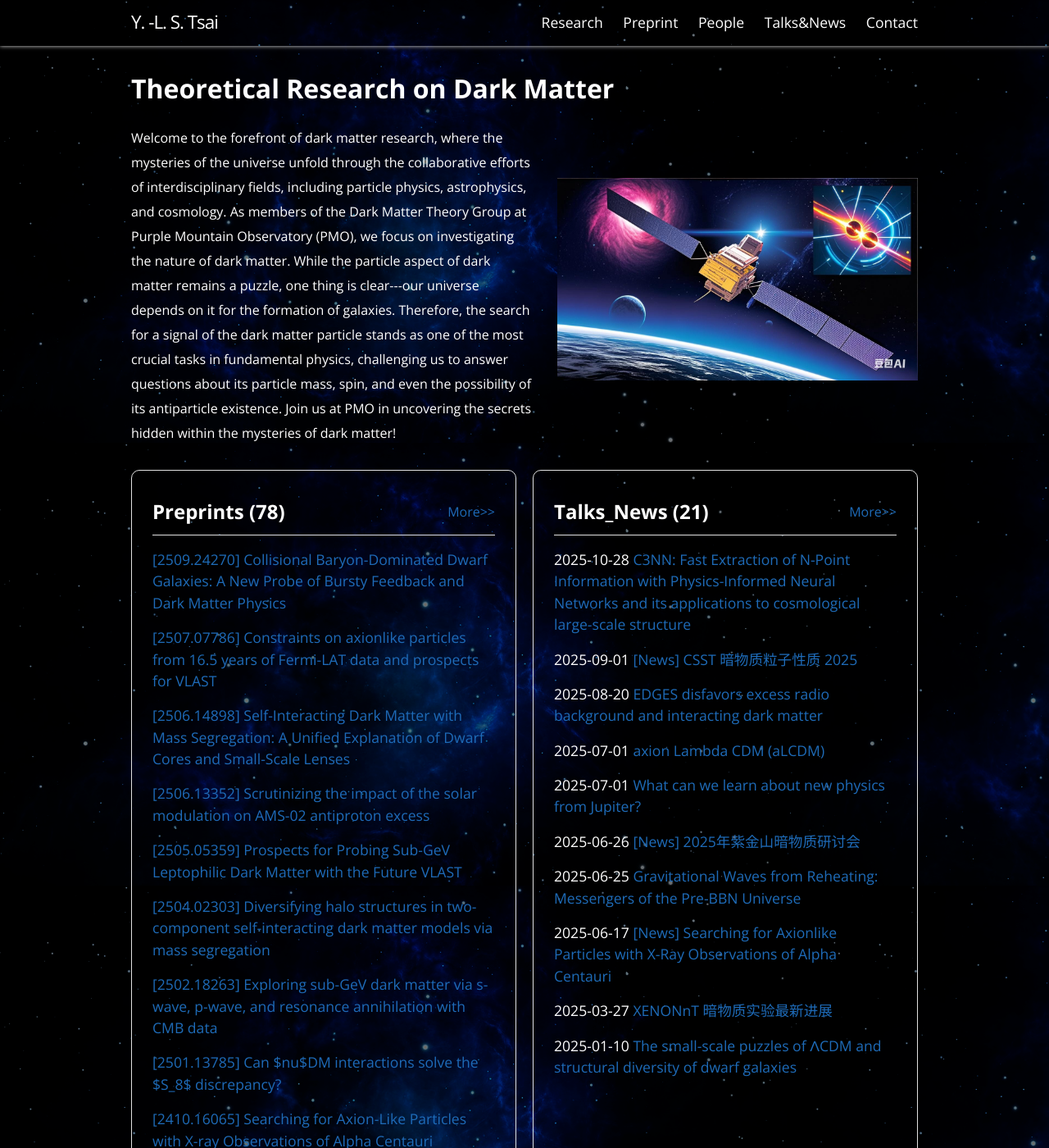
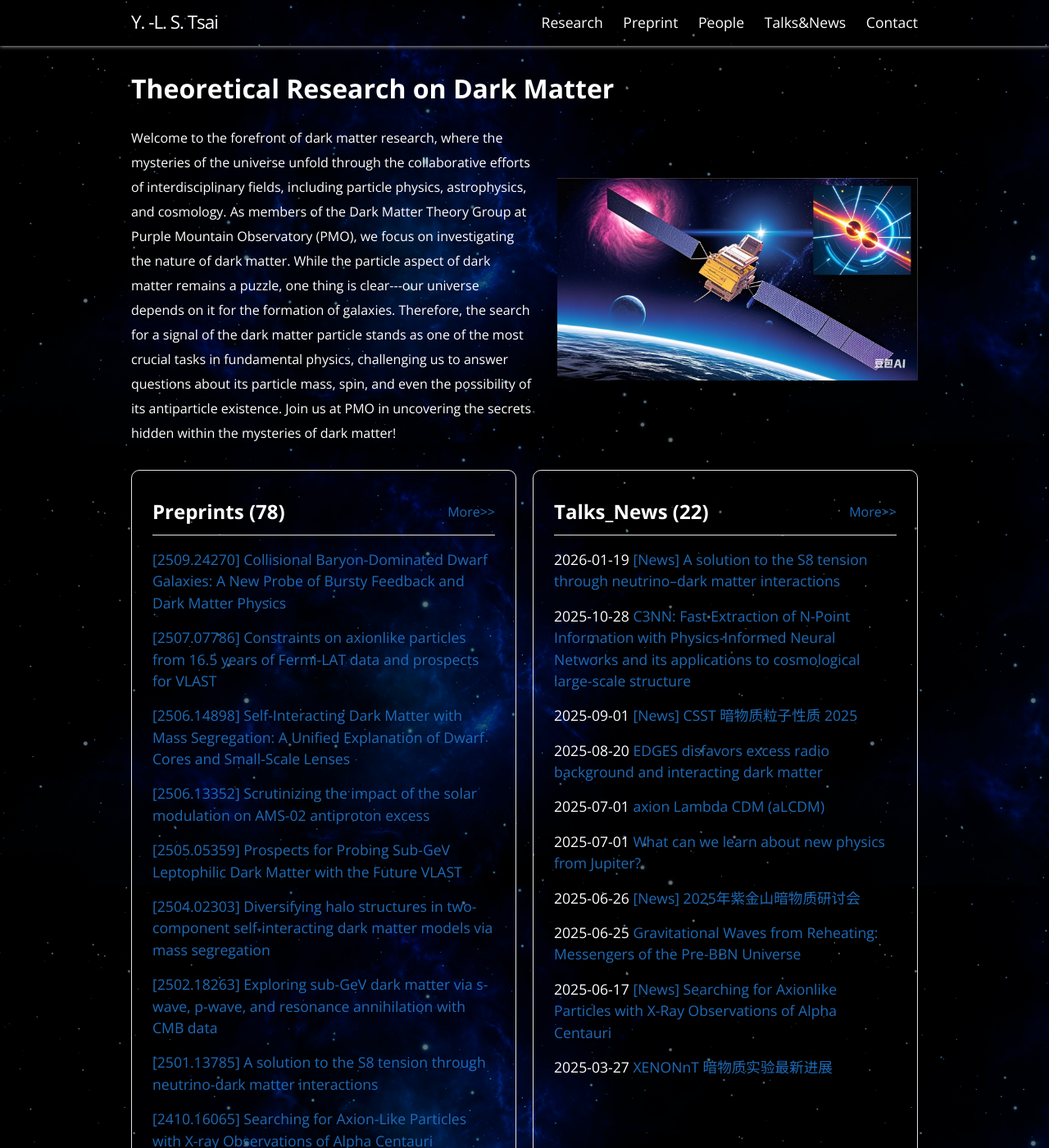
Before and after one commit to smingtsai/PMOdarkmatter, a Jekyll site: the page built from index.md, in a window 1280 px wide and 1400 px high. Shown: the whole window at 82% size. Built offline with Jekyll 4.4.1, drawn with Linux system fonts in a browser that asks for light colours; some of the changed lines change nothing that is shown.

Commit message:
add 20260119.jpg and 2026-01-19-1600.md 2025-01-13-2501.13785.md

```diff
--- a/_posts/Preprints/2025-01-13-2501.13785.md
+++ b/_posts/Preprints/2025-01-13-2501.13785.md
@@ -1,6 +1,6 @@
 ---
 layout: post
-title: "[2501.13785] Can $nu$DM interactions solve the $S_8$ discrepancy?"
+title: "[2501.13785] A solution to the S8 tension through neutrino-dark matter interactions"
 author: [ "Lei Zu","William Giarè","Chi Zhang","Eleonora Di Valentino","Yue-Lin Sming Tsai" ]
 first_author: Lei Zu
 categories: Preprints
--- /dev/null
+++ b/_posts/Talks_News/2026-01-19-1600.md
@@ -0,0 +1,17 @@
+---
+layout: post
+title: "[News] A solution to the S8 tension through neutrino–dark matter interactions"
+author: ""
+workplace: ""
+categories: "Talks_News"
+weburl:
+location: ""
+time: ""
+---
+
+## A solution to the S8 tension through neutrino–dark matter interactions"
+Neutrinos and dark matter (DM) are two of the least understood components of the Universe, yet both play crucial roles in cosmic evolution. Clues about their fundamental properties may emerge from discrepancies in cosmological measurements across different epochs of cosmic history. Possible interactions between them could leave distinctive imprints on cosmological observables, offering a rare window into dark sector physics beyond the standard ΛCDM framework. Here we present compelling evidence that DM–neutrino interactions can resolve the persistent structure growth parameter discrepancy, , between early and late Universe observations. By incorporating cosmic shear measurements from current weak lensing surveys, we demonstrate that an interaction strength of u ≈ 10−4 not only provides a coherent explanation for the high-multipole observations from the Atacama Cosmology Telescope, but also alleviates the S8 discrepancy. Combining early Universe constraints with DES Y3 cosmic shear data yields a nearly 3σ preference for non-zero DM–neutrino interactions. This strengthens previous observational claims and provides a clear path towards a breakthrough in cosmological research. Our findings challenge the standard ΛCDM paradigm and highlight the potential of future large-scale structure surveys, which can rigorously test this interaction and unveil the fundamental properties of DM.
+<div align=center><img src="{{ site.baseurl }}/assets/talks/20260119.jpg" width=500></div>
+
+### Preprint Link: [https://www.nature.com/articles/s41550-025-02733-1](https://www.nature.com/articles/s41550-025-02733-1)
+### PMO Link:[紫金山天文台在暗物质—中微子相互作用研究中取得进展](https://pmo.cas.cn/xwdt2019/kyjz2019/202601/t20260119_8110943.html)
```
Also changed, not shown: assets/talks/20260119.jpg (added).
